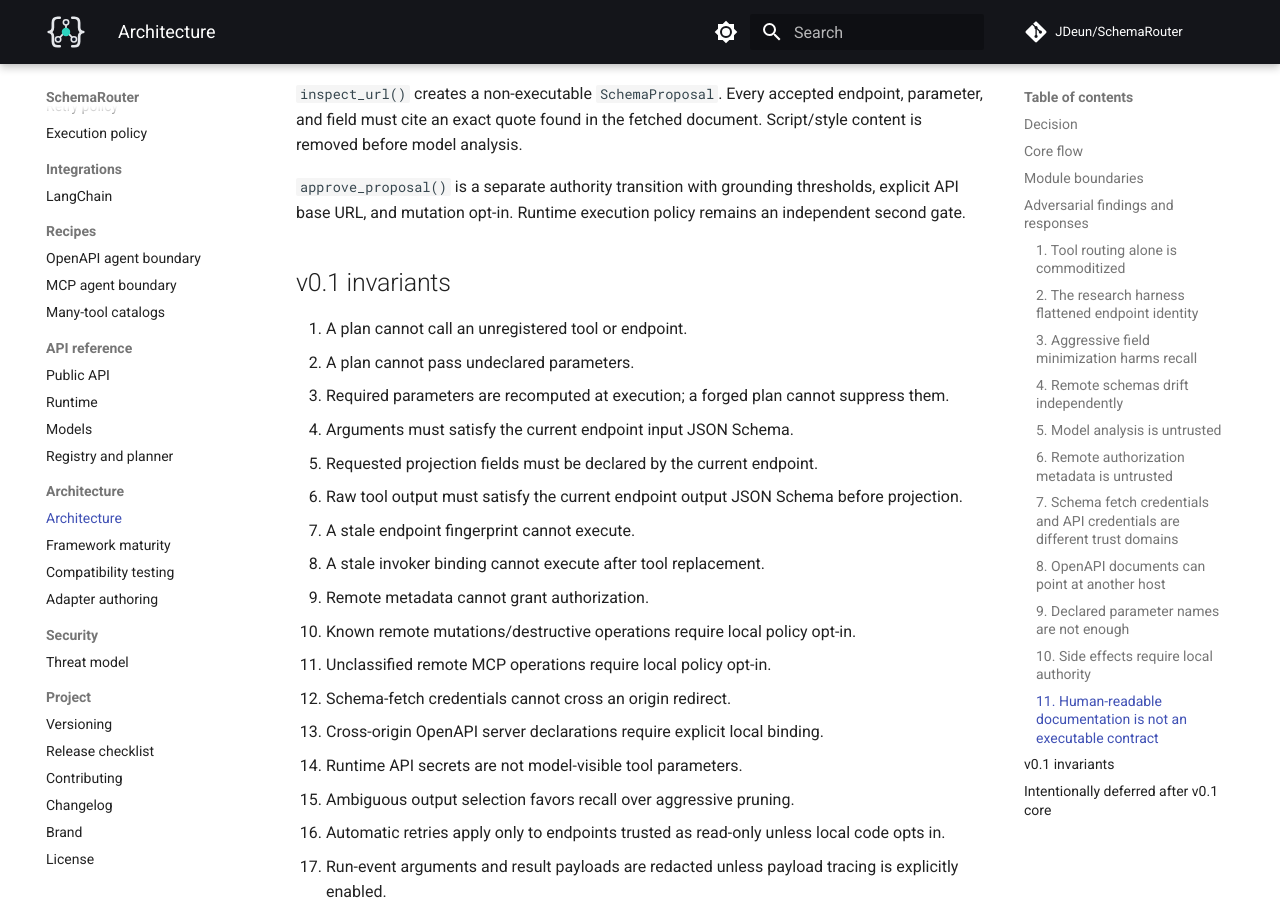
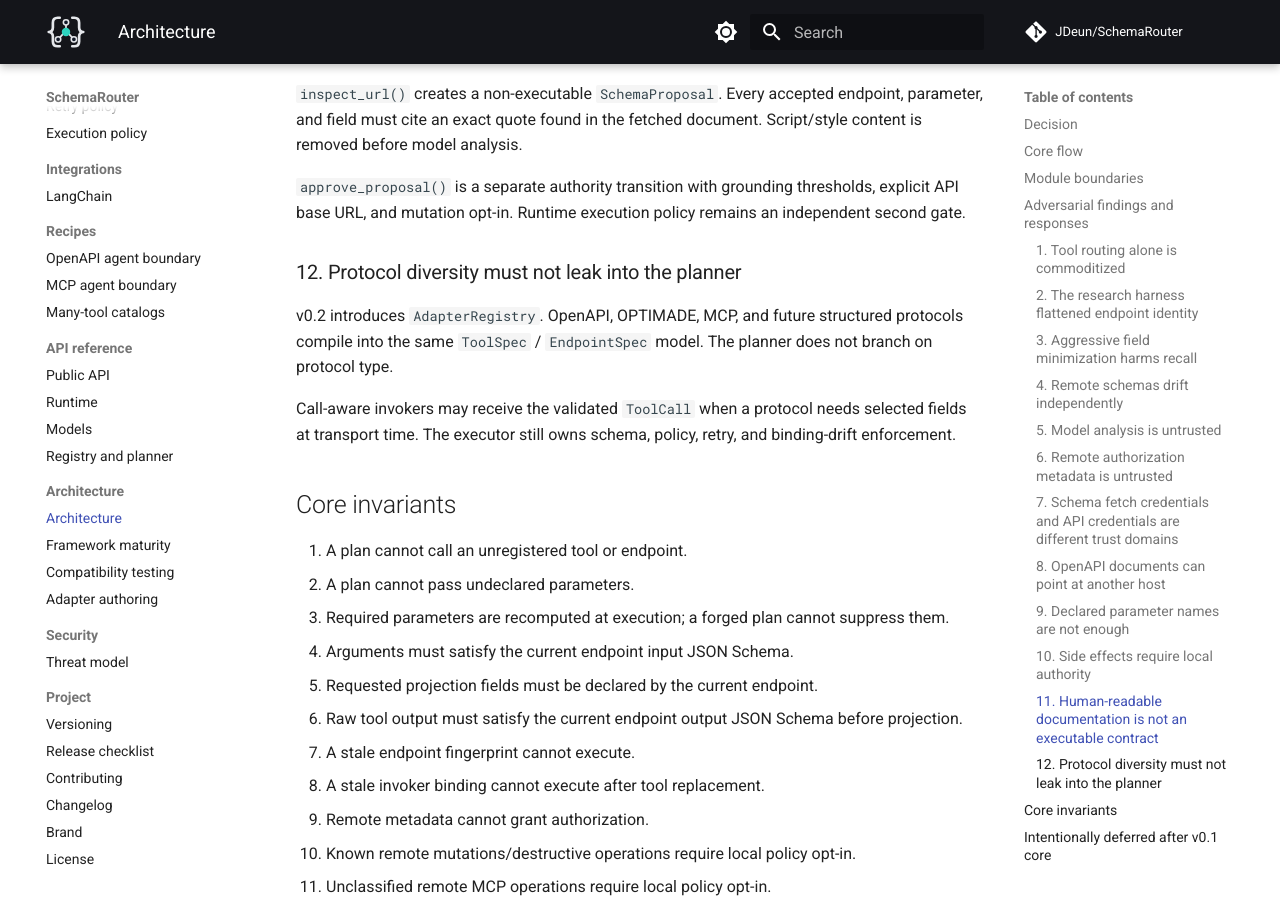
Before and after one commit to JDeun/SchemaRouter, an MkDocs documentation site: the page built from docs/architecture.md, in a window 1280 px wide and 900 px high, scrolled down 3145 px. Built offline with MkDocs 1.6.1 and Material for MkDocs 9.7.7, drawn with Linux system fonts in a browser that asks for light colours; comment, search, counter and statistics services are not loaded; some of the changed text lies outside the part shown.

Commit message:
docs: add protocol adapter architecture boundary

```diff
--- a/docs/architecture.md
+++ b/docs/architecture.md
@@ -4,7 +4,7 @@
 
 SchemaRouter is a **schema-aware planning and execution layer** for LLM tool ecosystems. It is not a general-purpose agent framework, model router, or MCP replacement.
 
-The v0.1 core is designed around one principle:
+The core is designed around one principle:
 
 > model output and remote schemas may describe capabilities, but only trusted local code grants execution authority.
 
@@ -36,8 +36,8 @@ schemarouter.validation    JSON Schema runtime validation
 schemarouter.policy        trusted local side-effect authority
 schemarouter.runs          run configuration, retry policy, typed lifecycle events
 schemarouter.executor      plan, binding, schema and policy enforcement
-schemarouter.adapters      MCP/OpenAPI/Python schema + transport adapters
-schemarouter.ingestion     URL detection, safe schema fetch, registry binding
+schemarouter.adapters      adapter contracts + OpenAPI/MCP/OPTIMADE/Python implementations
+schemarouter.ingestion     AdapterRegistry dispatch, safe source loading, registry binding
 schemarouter.proposals     evidence-grounded HTML documentation proposals
 schemarouter.integrations  optional ecosystem bridges such as LangChain
 schemarouter.runtime       high-level invoke/batch/stream facade
@@ -133,7 +133,15 @@ before model analysis.
 `approve_proposal()` is a separate authority transition with grounding thresholds, explicit API
 base URL, and mutation opt-in. Runtime execution policy remains an independent second gate.
 
-## v0.1 invariants
+### 12. Protocol diversity must not leak into the planner
+
+v0.2 introduces `AdapterRegistry`. OpenAPI, OPTIMADE, MCP, and future structured protocols compile
+into the same `ToolSpec` / `EndpointSpec` model. The planner does not branch on protocol type.
+
+Call-aware invokers may receive the validated `ToolCall` when a protocol needs selected fields at
+transport time. The executor still owns schema, policy, retry, and binding-drift enforcement.
+
+## Core invariants
 
 1. A plan cannot call an unregistered tool or endpoint.
 2. A plan cannot pass undeclared parameters.
```
